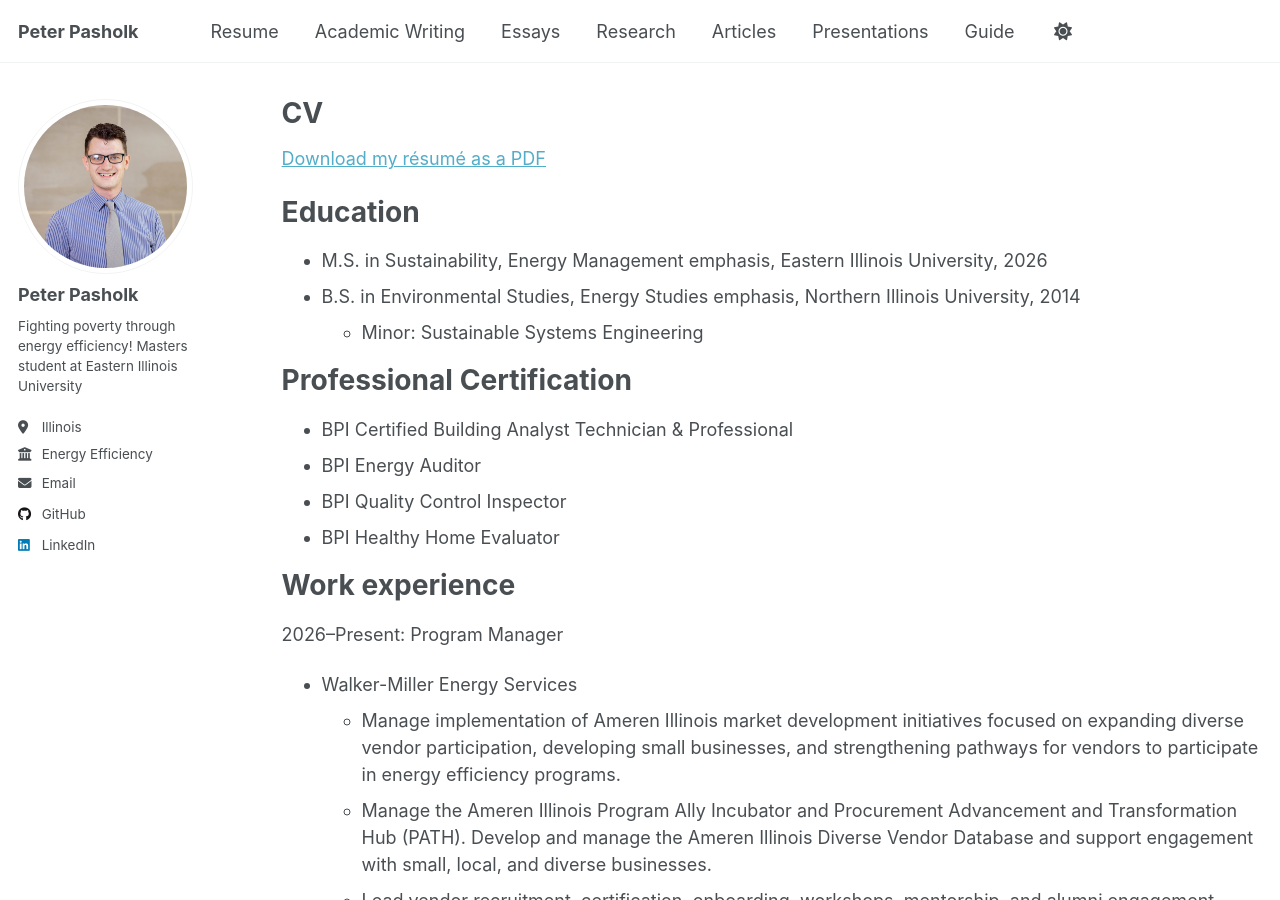
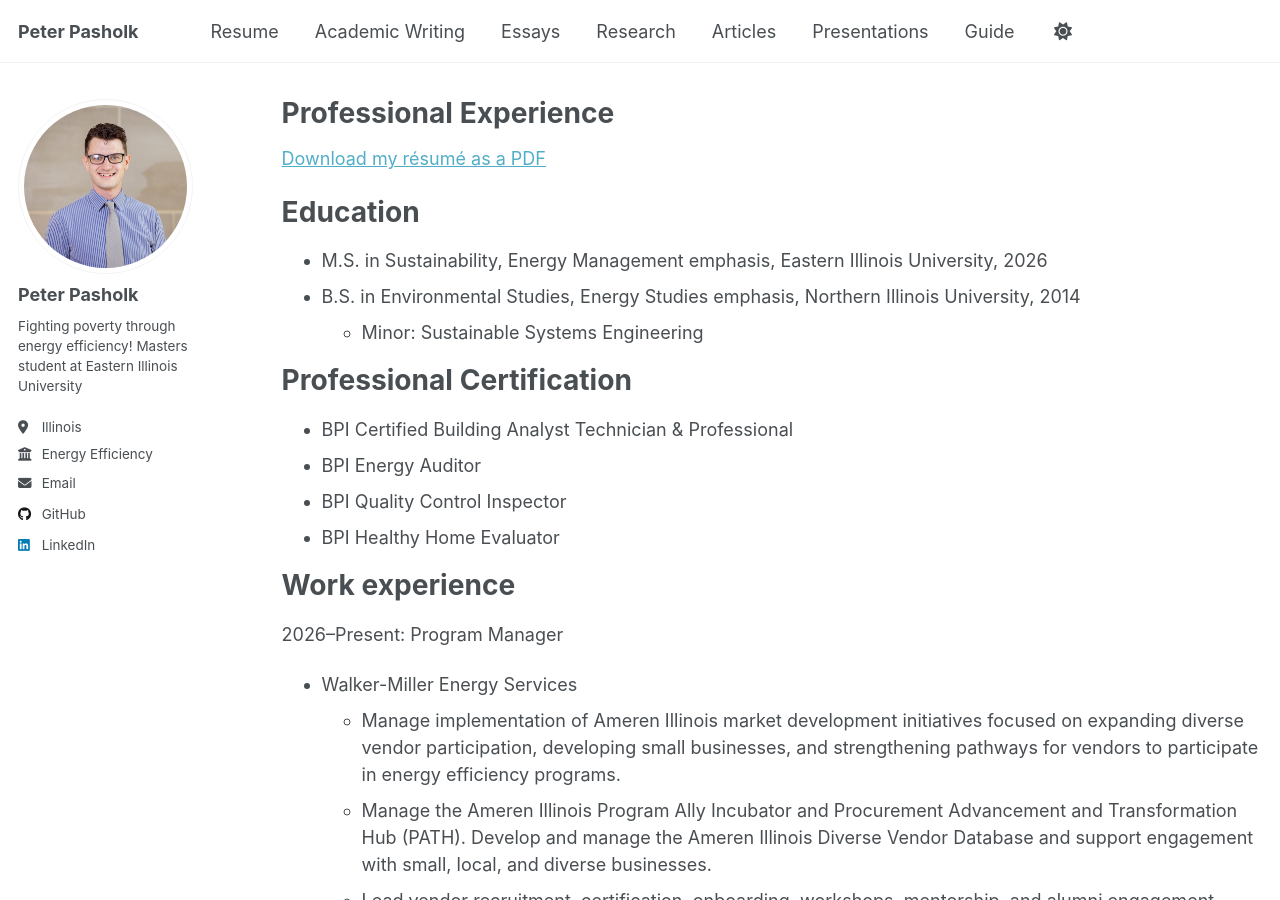
Before and after one commit to ppasholk/ppasholk.github.io, a Jekyll site: the page built from _pages/cv.md, in a window 1280 px wide and 900 px high. Built offline with Jekyll 4.4.1, drawn with Linux system fonts in a browser that asks for light colours; a script that is not in the unit is left out.

Commit message:
Rename CV title to 'Professional Experience'

```diff
--- a/_pages/cv.md
+++ b/_pages/cv.md
@@ -1,6 +1,6 @@
 ---
 layout: archive
-title: "CV"
+title: "Professional Experience"
 permalink: /cv/
 author_profile: true
 redirect_from:
```
